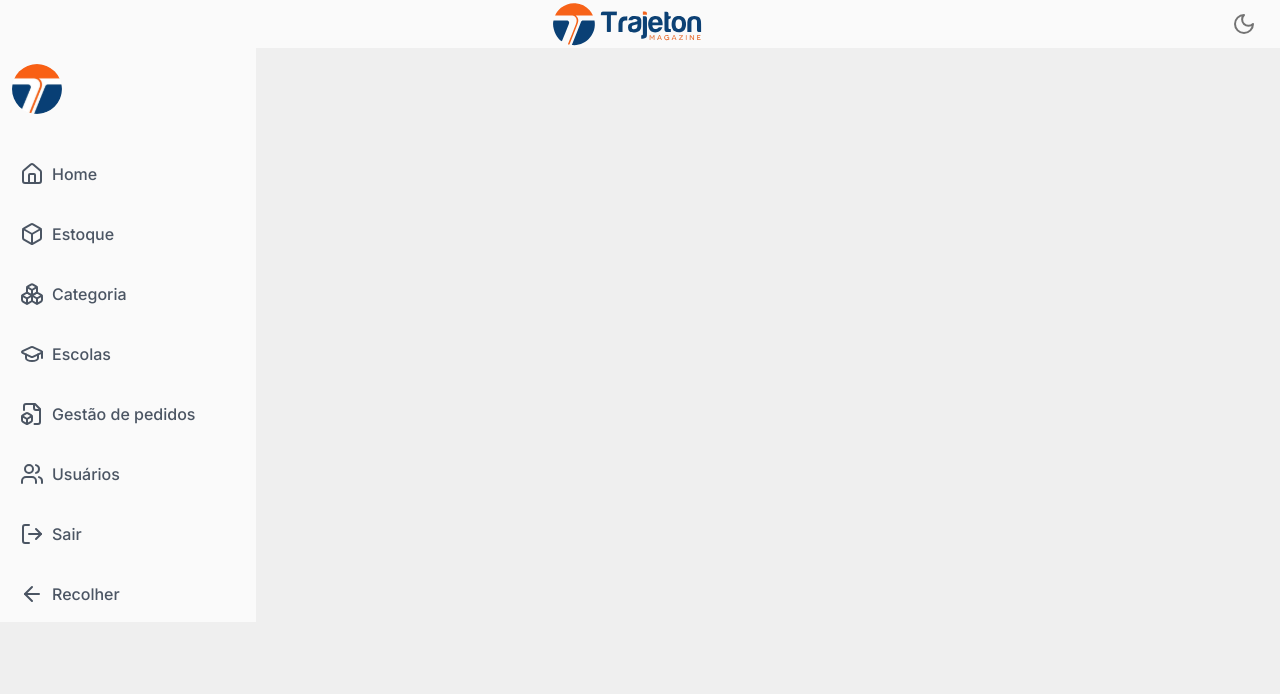
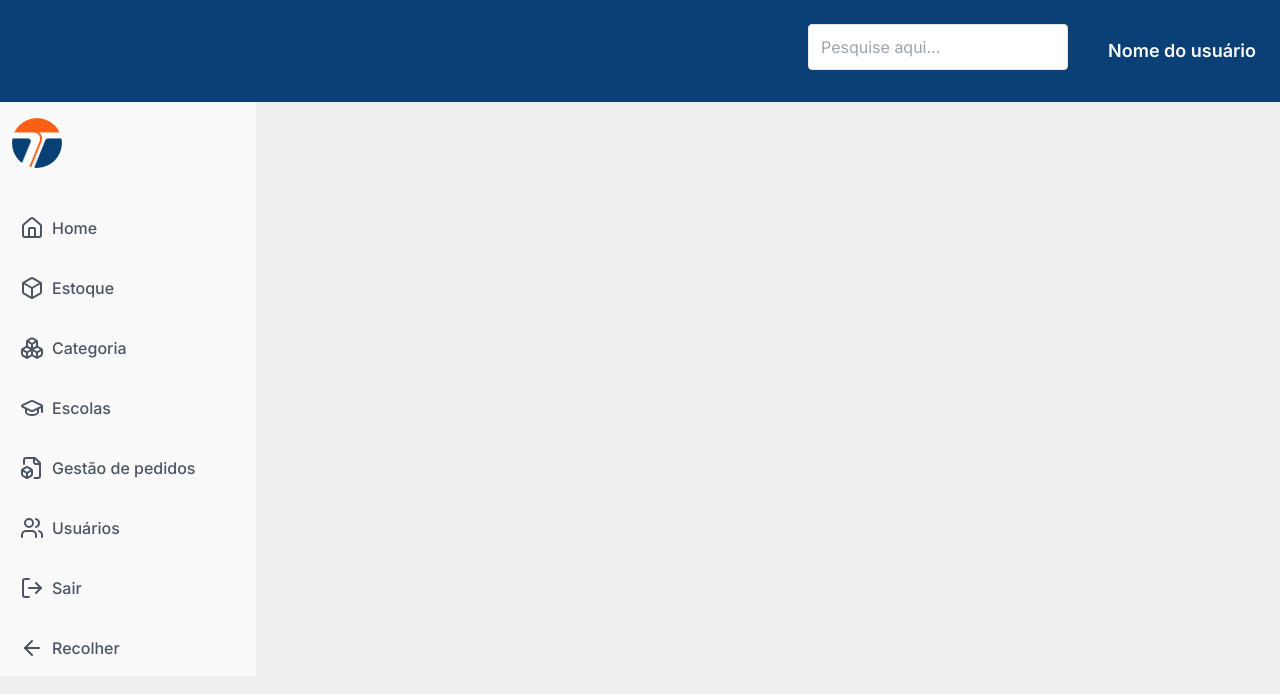
Before and after one commit to thaispng/Login-authentication, a Next.js app: page /Inicial in a window 1280 px wide. Shown: the top 694 px of the page. Built offline with nearby package versions, Linux system fonts and the light colour scheme.

Commit message:
:lipstick: feat: Mudança de estilizacao do Header para ficar parecido com o figma

```diff
--- a/src/app/Components/_ui/Header.tsx
+++ b/src/app/Components/_ui/Header.tsx
@@ -2,7 +2,7 @@
 import React, { useState, useEffect } from 'react';
 import { Moon, Sun } from 'lucide-react';
 import Image from 'next/image';
-
+import Input from './Input';
 export default function Header() {
   const [theme, setTheme] = useState('light');
 
@@ -20,13 +20,20 @@ export default function Header() {
   };
 
   return (
-    <header className="w-full flex justify-between items-center px-6 container-bg bg-gray-50">
-      <div className="flex-1 flex justify-center">
-        <Image src="/logo.svg" width={150} height={200} alt="Logo" />
+    <header className="w-full flex justify-between items-center px-6 py-4 bg-blue bg-gray-50">
+      <div className="flex-1 flex justify-end gap-10">
+      <Input
+          label=""
+          type="text"
+          placeholder="Pesquise aqui..."
+          value=""
+          onChange={() => {}}
+        />
+        <h1 className='flex flex-row font-semibold text-lg justify-center items-center text-gray-50'>
+          Nome do usuário
+        </h1>
       </div>
-      <button className="text-neutral-500 hover:text-neutral-400" onClick={handle}>
-        {theme === 'light' ? <Moon size={24} /> : <Sun size={24} />}
-      </button>
+
     </header>
   );
 }
```
